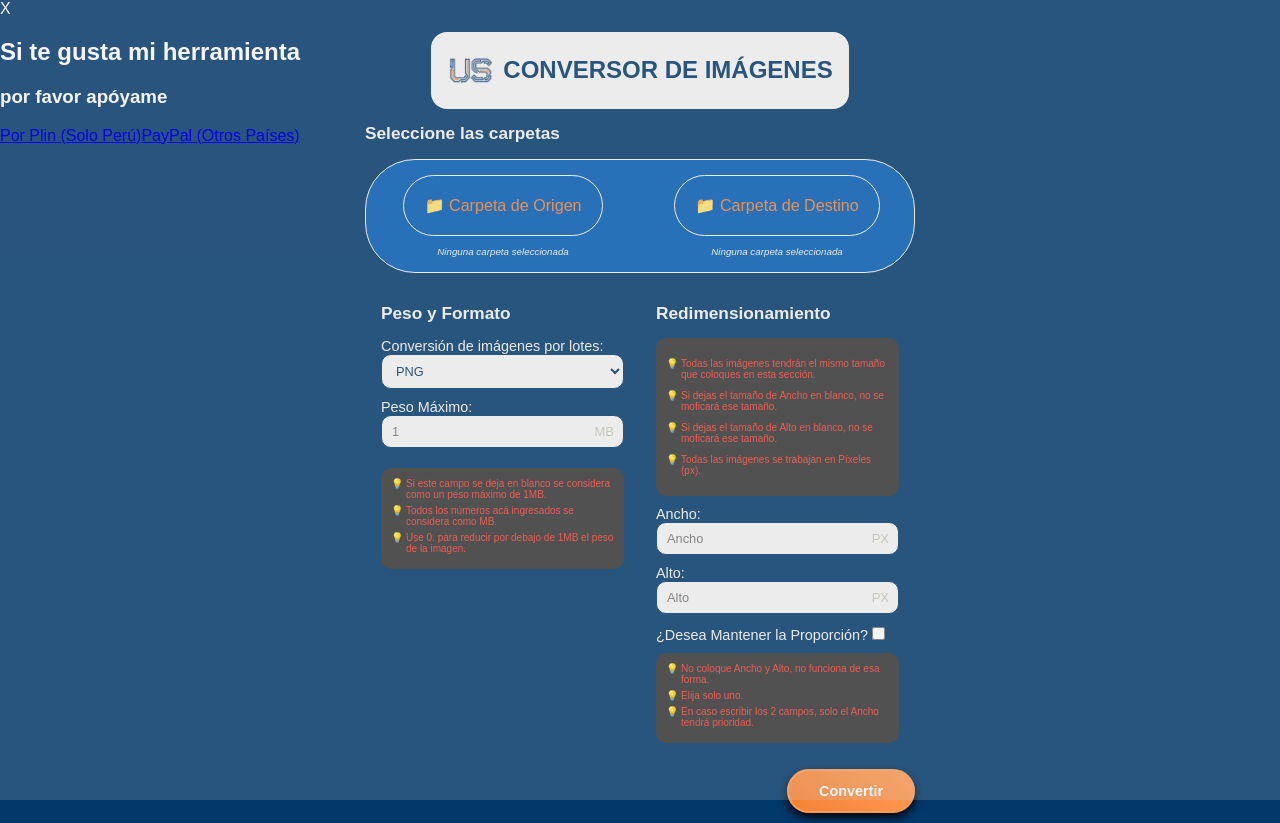
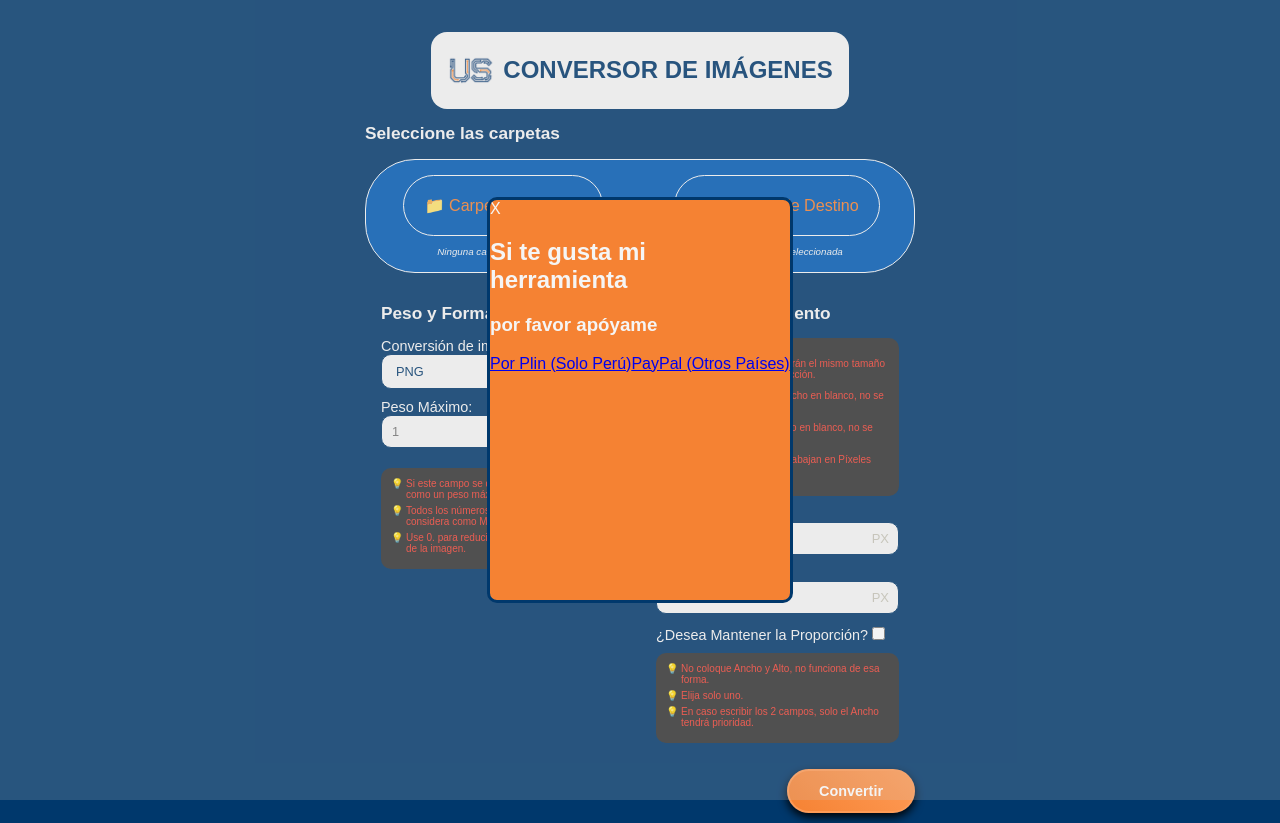
Before and after one commit to raulferreyra/image-convertor, a Vue app in the folder frontend/: page / in a window 1280 px wide. Built offline with nearby package versions, Linux system fonts and the light colour scheme; a web font is replaced by a local one.

Commit message:
Frame for Donations view

```diff
--- a/frontend/src/components/Donations.vue
+++ b/frontend/src/components/Donations.vue
@@ -26,4 +26,21 @@
     display: flex;
     transition: all .3s ease-in-out;
 }
+
+.overflow .frame {
+    background: var(--secondary-color);
+    width: 100%;
+    height: 100%;
+    max-width: 300px;
+    max-height: 400px;
+    margin: 0 auto;
+    position: absolute;
+    top: 50%;
+    left: 50%;
+    transform: translate(-50%, -50%);
+    overflow: hidden;
+    border: .2rem solid var(--primary-color);
+    border-radius: 10px;
+    transition: all .3s ease-in-out;
+}
 </style>
```
